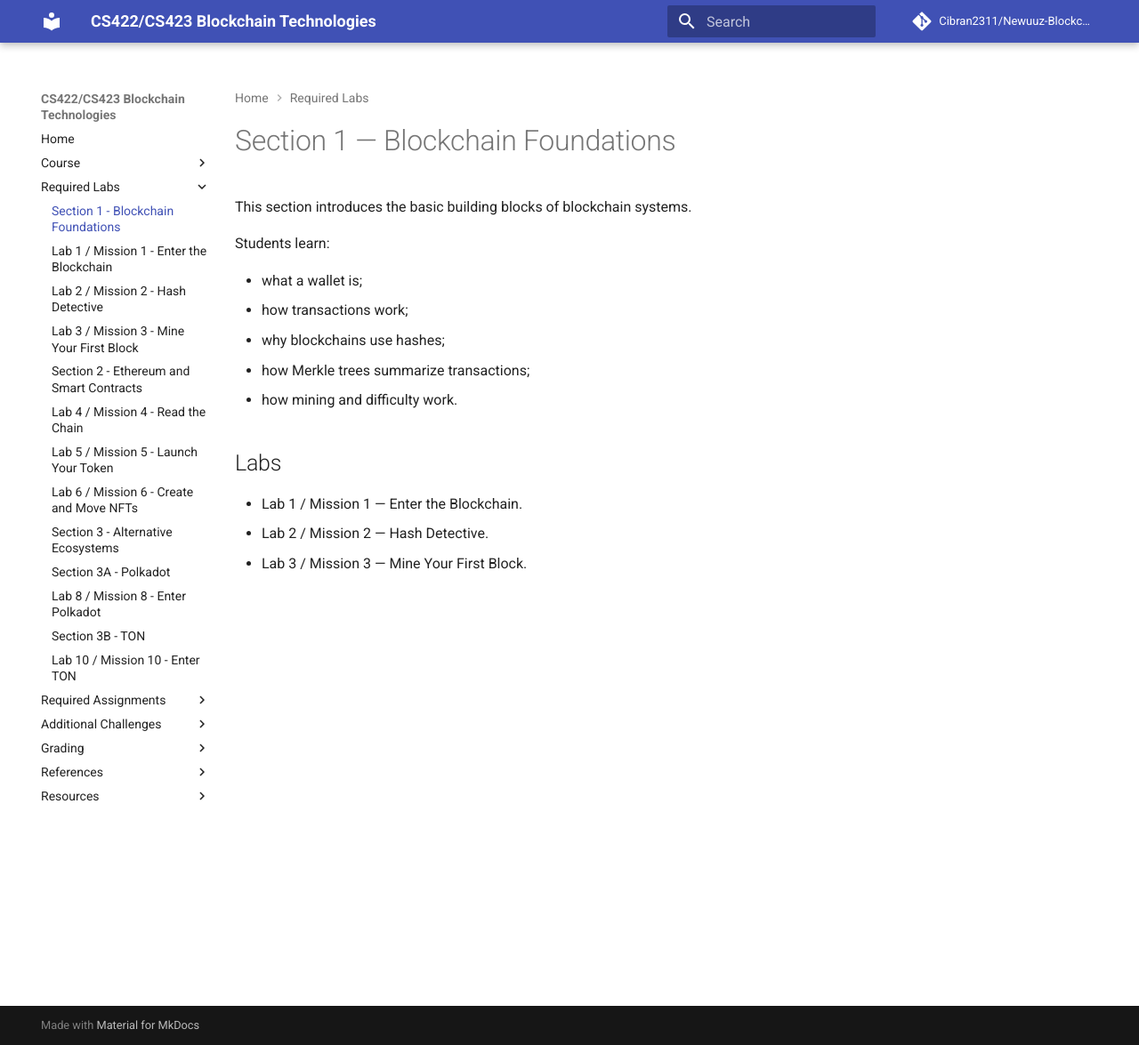
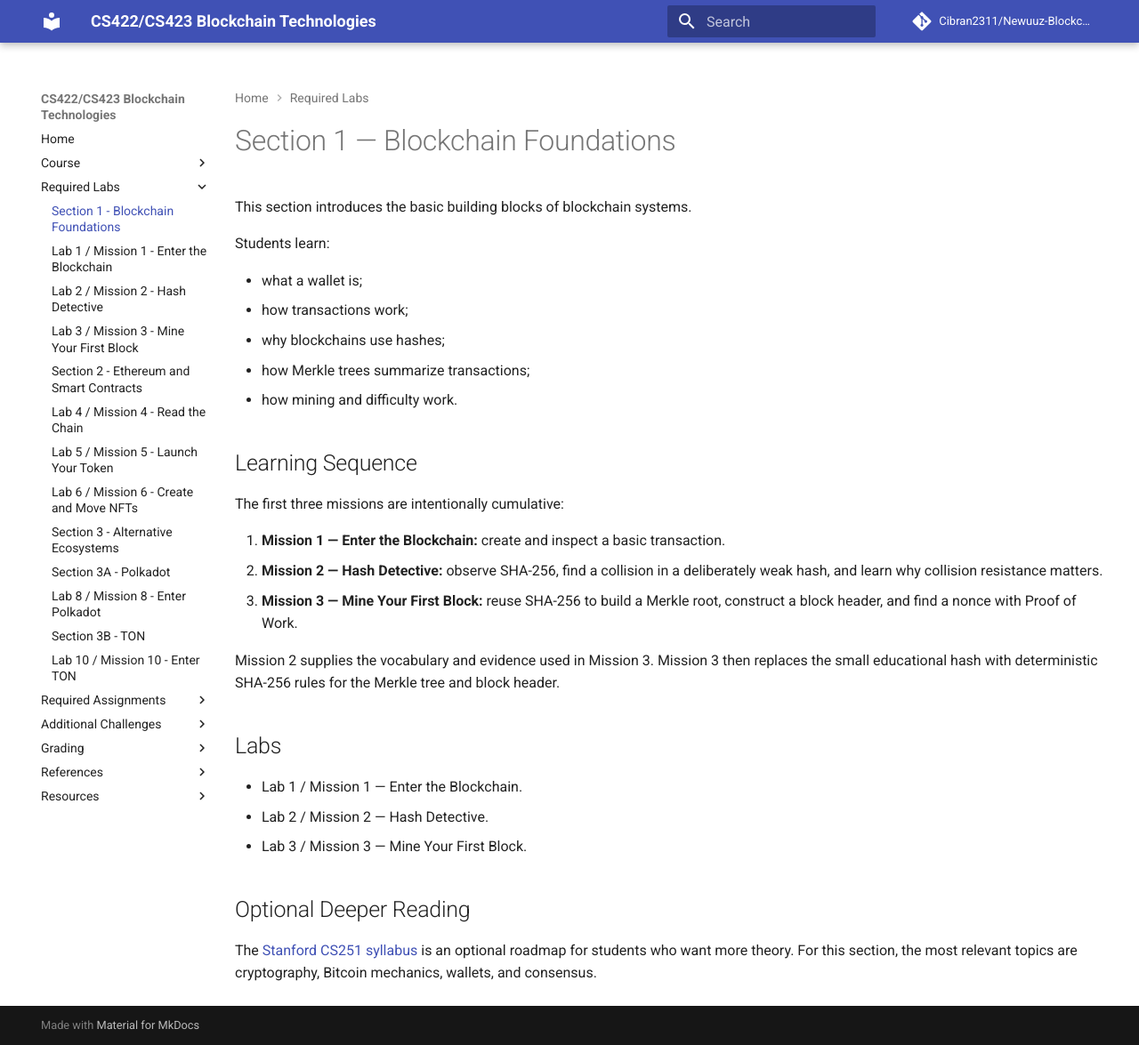
Before and after one commit to Cibran2311/Newuuz-Blockchain, an MkDocs documentation site: the page built from docs/sections/foundations.md, in a window 1280 px wide and 1175 px high. Shown: the whole window at 89% size. Built offline with MkDocs 1.6.1 and Material for MkDocs 9.7.7, drawn with Linux system fonts in a browser that asks for light colours; comment, search, counter and statistics services are not loaded.

Commit message:
Clarify the cumulative foundations learning sequence

```diff
--- a/docs/sections/foundations.md
+++ b/docs/sections/foundations.md
@@ -10,8 +10,22 @@ Students learn:
 - how Merkle trees summarize transactions;
 - how mining and difficulty work.
 
+## Learning Sequence
+
+The first three missions are intentionally cumulative:
+
+1. **Mission 1 — Enter the Blockchain:** create and inspect a basic transaction.
+2. **Mission 2 — Hash Detective:** observe SHA-256, find a collision in a deliberately weak hash, and learn why collision resistance matters.
+3. **Mission 3 — Mine Your First Block:** reuse SHA-256 to build a Merkle root, construct a block header, and find a nonce with Proof of Work.
+
+Mission 2 supplies the vocabulary and evidence used in Mission 3. Mission 3 then replaces the small educational hash with deterministic SHA-256 rules for the Merkle tree and block header.
+
 ## Labs
 
 - Lab 1 / Mission 1 — Enter the Blockchain.
 - Lab 2 / Mission 2 — Hash Detective.
 - Lab 3 / Mission 3 — Mine Your First Block.
+
+## Optional Deeper Reading
+
+The [Stanford CS251 syllabus](https://cs251.stanford.edu/syllabus.html) is an optional roadmap for students who want more theory. For this section, the most relevant topics are cryptography, Bitcoin mechanics, wallets, and consensus.
```
